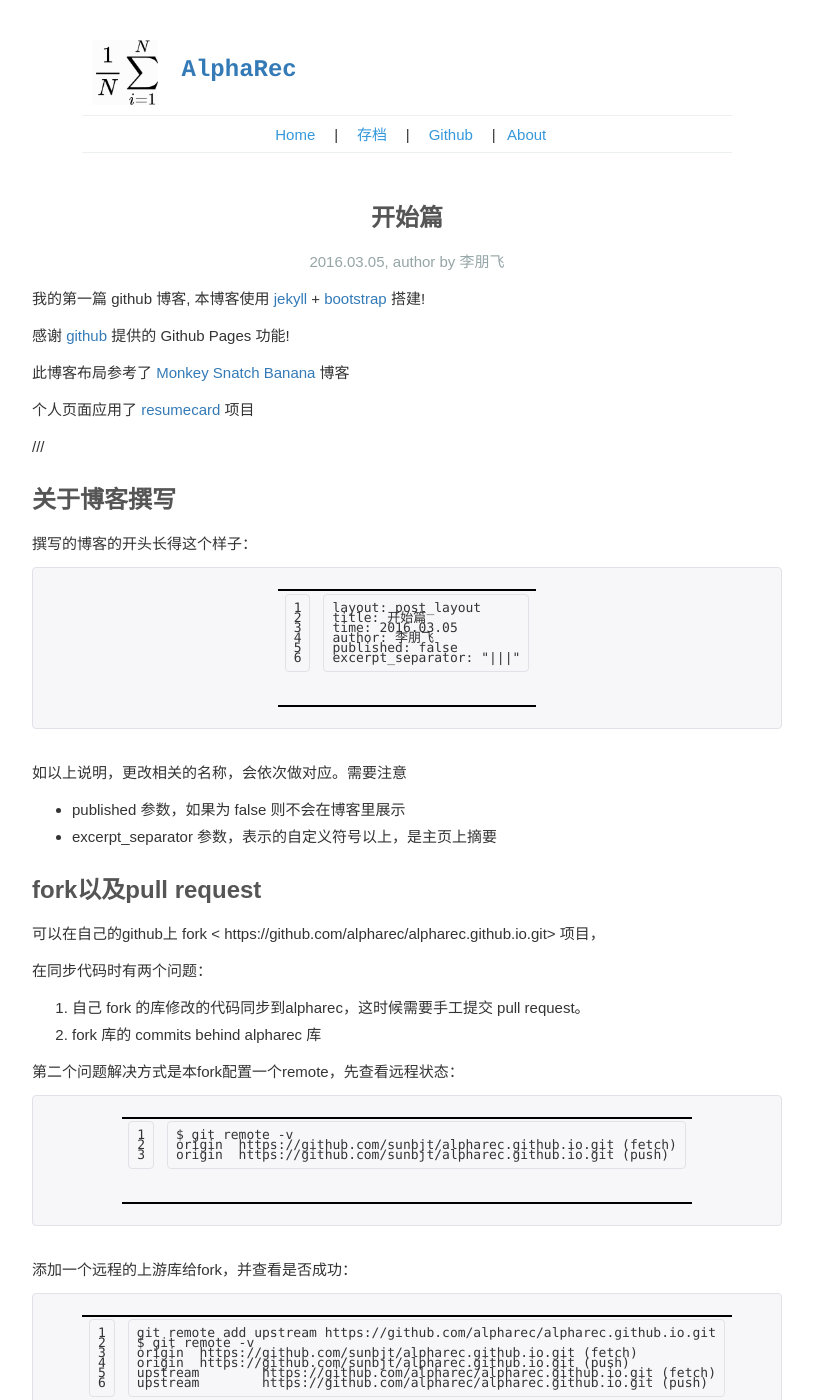
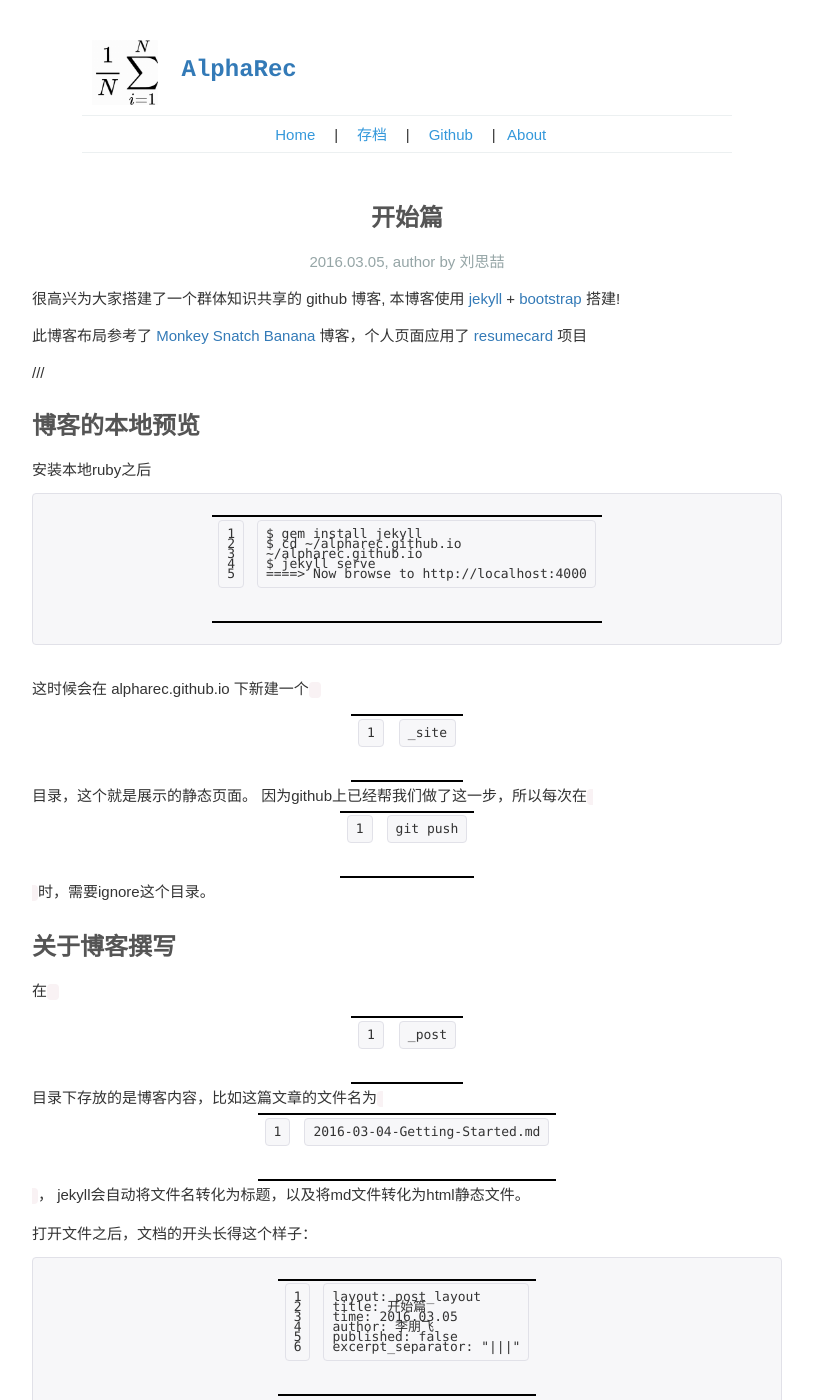
Before and after one commit to alpharec/alpharec.github.io, a Jekyll site: the page built from _posts/2016-03-04-Getting-Started.md, in a window 1280 px wide and 1400 px high. Shown: the whole window, without its empty margins (233-1046 px from the left). Built offline with Jekyll 4.4.1, drawn with Linux system fonts in a browser that asks for light colours; formulas are drawn with MathJax 3; some of the changed text lies outside the part shown.

Commit message:
get started

```diff
--- a/_posts/2016-03-04-Getting-Started.md
+++ b/_posts/2016-03-04-Getting-Started.md
@@ -2,26 +2,38 @@
 layout: post_layout
 title: 开始篇
 time: 2016.03.05
-author: 李朋飞
+author: 刘思喆
 published: true
 excerpt_separator: "///"
 ---
 
-我的第一篇 github 博客, 本博客使用 [jekyll](http://jekyll.bootcss.com/) + [bootstrap](http://v3.bootcss.com) 搭建!
+很高兴为大家搭建了一个群体知识共享的 github 博客, 本博客使用 [jekyll](http://jekyll.bootcss.com/) + [bootstrap](http://v3.bootcss.com) 搭建!
 
-感谢 [github](https://github.com) 提供的 Github Pages 功能!
-
-此博客布局参考了 [Monkey Snatch Banana](http://www.monkeysnatchbanana.com/) 博客
-
-个人页面应用了 [resumecard](http://ddbullfrog.github.io/resumecard/) 项目
+此博客布局参考了 [Monkey Snatch Banana](http://www.monkeysnatchbanana.com/) 博客，个人页面应用了 [resumecard](http://ddbullfrog.github.io/resumecard/) 项目
 
 
 ///
 
+# 博客的本地预览
+
+安装本地ruby之后
+
+	$ gem install jekyll
+	$ cd ~/alpharec.github.io
+	~/alpharec.github.io
+	$ jekyll serve
+    ====> Now browse to http://localhost:4000
+
+这时候会在 alpharec.github.io 下新建一个 `_site` 目录，这个就是展示的静态页面。
+因为github上已经帮我们做了这一步，所以每次在 `git push` 时，需要ignore这个目录。
+
 
 # 关于博客撰写
 
-撰写的博客的开头长得这个样子：
+在 `_post` 目录下存放的是博客内容，比如这篇文章的文件名为 `2016-03-04-Getting-Started.md`，
+jekyll会自动将文件名转化为标题，以及将md文件转化为html静态文件。
+
+打开文件之后，文档的开头长得这个样子：
 
 	layout: post_layout
 	title: 开始篇
@@ -30,18 +42,18 @@ excerpt_separator: "///"
 	published: false
 	excerpt_separator: "|||"
 
-如以上说明，更改相关的名称，会依次做对应。需要注意
+看命名大概就能猜到什么意思，只要按照模板修改即可。需要注意
 
-- published 参数，如果为 false 则不会在博客里展示
-- excerpt_separator 参数，表示的自定义符号以上，是主页上摘要
+- published 参数，如果为 false ，文章则不会在博客里展示
+- excerpt_separator 参数，表示的是在自定义符号以上，是首页上摘要
 
-# fork以及pull request
+# fork 以及 pull request
 
 可以在自己的github上 fork < https://github.com/alpharec/alpharec.github.io.git> 项目，
 
-在同步代码时有两个问题：
+需要改变这个博客内容时，需要同步代码，这时面临两个问题：
 
-1. 自己 fork 的库修改的代码同步到alpharec，这时候需要手工提交 pull request。
+1. 自己 fork 的库修改的代码同步到 alpharec，这时候需要手工提交 pull request。
 2. fork 库的 commits behind alpharec 库
 
 第二个问题解决方式是本fork配置一个remote，先查看远程状态：
```
